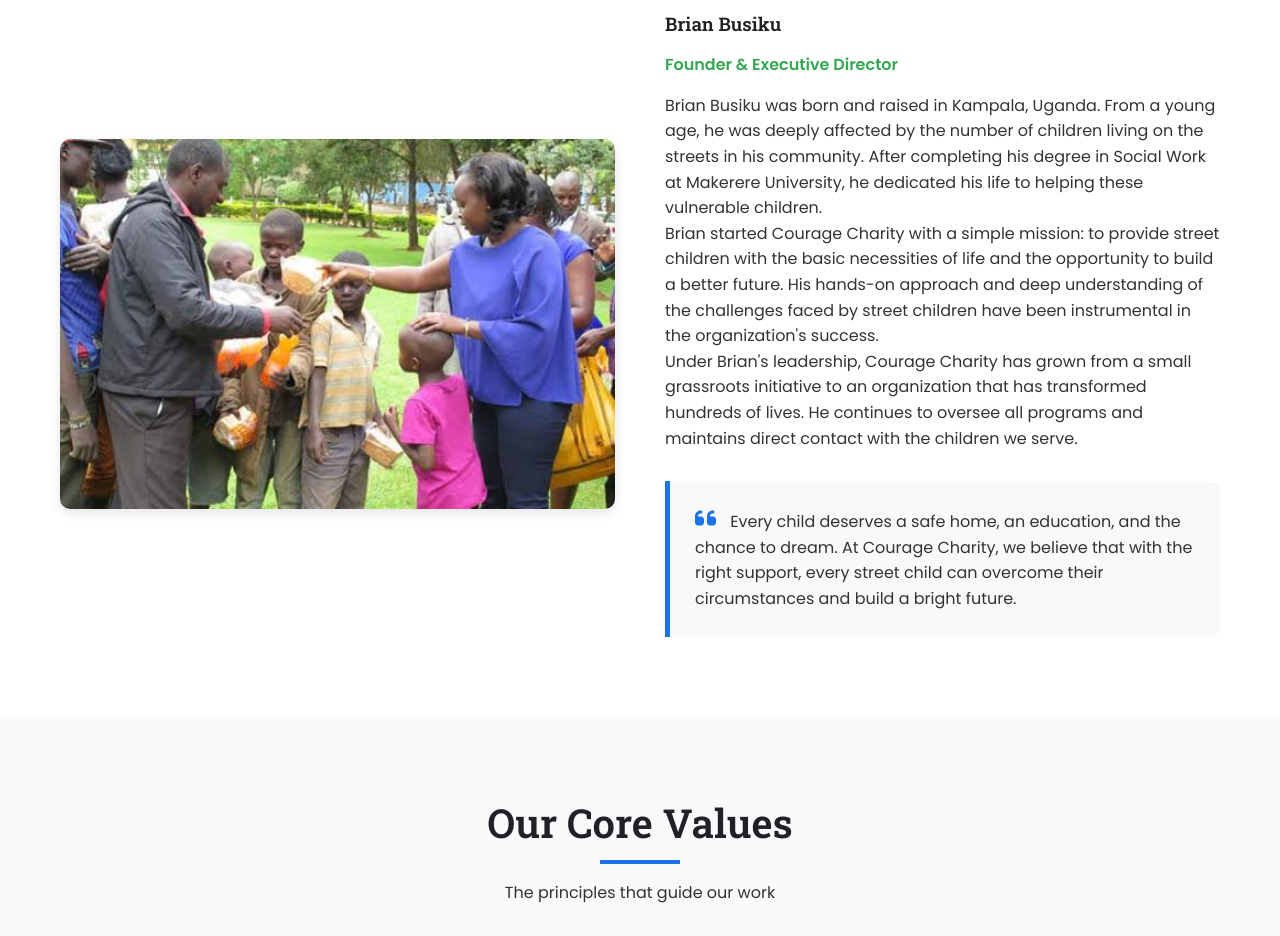
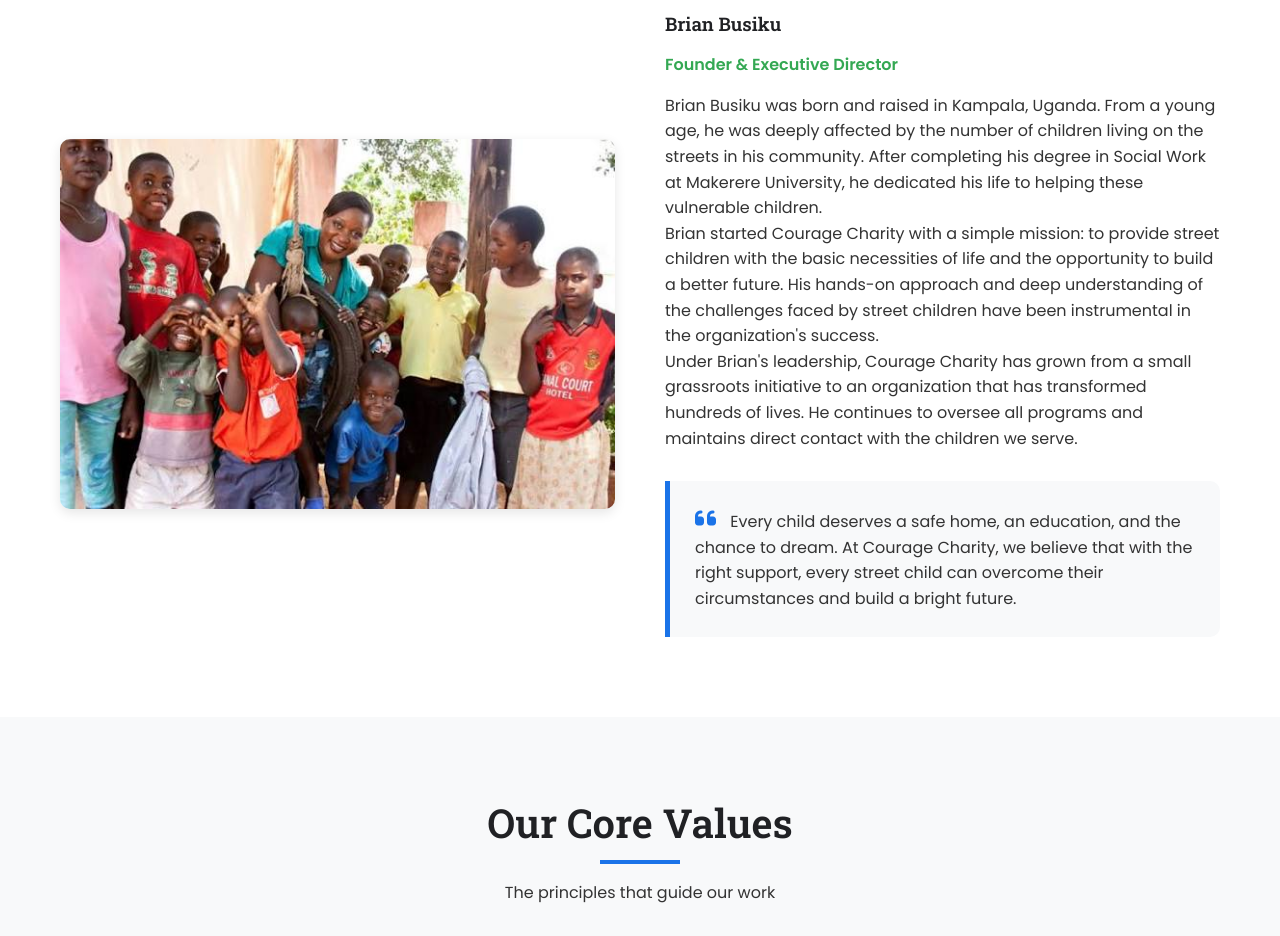
Before and after one commit to airandersons/courage, a plain HTML site: page about.html in a window 1280 px wide. Shown: the part 1660-2596 px from the top of the page. Drawn offline with Linux system fonts and the light colour scheme.

Commit message:
Update founder image for Brian Busiku

```diff
--- a/about.html
+++ b/about.html
@@ -626,7 +626,7 @@
 
             <div class="founder-container">
                 <div class="founder-img">
-                    <img src="images/images (13).jpeg" alt="Brian Busiku">
+                    <img src="images/images (14).jpeg" alt="Brian Busiku">
                 </div>
                 <div class="founder-info">
                     <h3>Brian Busiku</h3>
```
